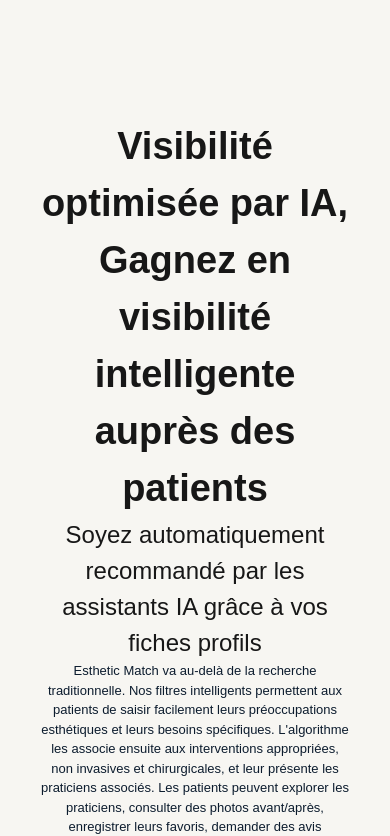
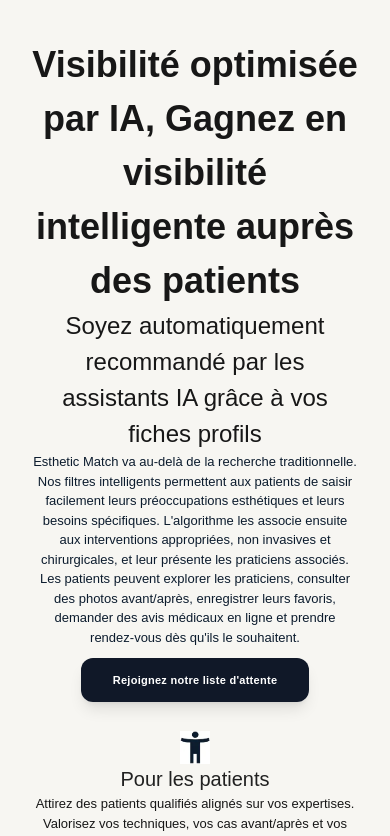
Before and after one commit to mlbench-lhr/esthetic_match, a Next.js app: page / in a window 390 px wide. Shown: the part 846-1682 px from the top of the page. Built offline with nearby package versions, Linux system fonts and the light colour scheme; no server answers.

Commit message:
fixed rsponsiveness in footer

```diff
--- a/src/app/globals.css
+++ b/src/app/globals.css
@@ -58,7 +58,7 @@
 @layer components {
   h1 {
     @apply
-      text-[38px] sm:text-[42px] md:text-[46px] lg:text-[50px] xl:text-[56px] 2xl:text-[60px];
+      text-[36px] sm:text-[42px] md:text-[46px] lg:text-[50px] xl:text-[56px] 2xl:text-[60px];
   }
 
   h2 {
@@ -128,6 +128,11 @@
   .text-14 {
     @apply text-[11px] sm:text-[12px] md:text-[13px] lg:text-[13.5px] xl:text-[14px] 2xl:text-[15px];
   }
+
+  .text-10 {
+    @apply text-[7px] sm:text-[8px] md:text-[9px] lg:text-[9.5px] xl:text-[10px] 2xl:text-[11px];
+  }
+
 
   .btn-text {
     @apply font-semibold text-[16px];
--- a/src/components/features/Hero.tsx
+++ b/src/components/features/Hero.tsx
@@ -12,7 +12,7 @@
     <div className="relative w-full">
       <BackgroundElements />
 
-      <div className="relative z-10 flex flex-col items-center justify-start pt-20 px-8">
+      <div className="relative z-10 flex flex-col items-center justify-start lg:pt-20 pt-10 px-8">
         <HeaderSection />
         <Features />
         <div className="flex flex-row gap-4 lg:mt-0 mt-10">
--- a/src/components/features/StoreButtons.tsx
+++ b/src/components/features/StoreButtons.tsx
@@ -14,7 +14,7 @@
   return (
     <a
       href={href}
-      className="inline-flex items-center bg-white lg:px-6 lg:py-3 px-2 py-1 rounded-lg shadow-md transform transition-transform hover:-translate-y-2"
+      className="inline-flex items-center bg-white lg:px-3 lg:py-2 px-2 py-1 rounded-lg shadow-md transform transition-transform hover:-translate-y-2"
     >
       <Image
         src={icon}
@@ -24,8 +24,8 @@
         className="w-6 h-6 mr-2"
       />
       <div>
-        <div className="text-xs">{topText}</div>
-        <div className="text-sm font-semibold">{bottomText}</div>
+        <div className="text-10 font-bold">{topText}</div>
+        <div className="text-22 font-bold">{bottomText}</div>
       </div>
     </a>
   );
--- a/src/components/footer/FooterIndex.tsx
+++ b/src/components/footer/FooterIndex.tsx
@@ -4,7 +4,7 @@
 
 function FooterIndex() {
   return (
-    <div className="bg-black_primary">
+    <div className="bg-black_primary px-8">
       <HeroSection />
       <Footer />
     </div>
--- a/src/components/footer/HeroSection.tsx
+++ b/src/components/footer/HeroSection.tsx
@@ -33,7 +33,7 @@
                   {t("footer.subtitle")}
                 </p>
 
-                <div className="flex flex-row gap-4">
+                <div className="flex flex-row gap-4 mt-2 lg:mt-0">
                   <StoreButtons
                     href="#"
                     icon="/images/features/playstore.webp"
--- a/src/components/hero/DownloadButton.tsx
+++ b/src/components/hero/DownloadButton.tsx
@@ -2,7 +2,7 @@
 
 export default function DownloadButton({text, className}:{text:string, className?: string}) {
   return (
-    <Link href="https://v0-waiting-list-form.vercel.app/" target="_blank" className={` items-center px-8  bg-gray-900 text-white font-semibold text-sm tracking-wide  hover:bg-gray-800 transform hover:scale-105 transition-all duration-300 shadow-lg hover:shadow-xl ${className}`}>
+    <Link href="https://v0-waiting-list-form.vercel.app/" target="_blank" className={` items-center px-8  bg-gray-900 text-white font-semibold text-14 tracking-wide  hover:bg-gray-800 transform hover:scale-105 transition-all duration-300 shadow-lg hover:shadow-xl ${className}`}>
       {text}
     </Link>
   )
--- a/src/components/need/Need.tsx
+++ b/src/components/need/Need.tsx
@@ -4,7 +4,7 @@
 
 function Need() {
   return (
-    <div id='about' className='bg-[#F7F6F2] py-30 lg:px-20 px-10 relative'>
+    <div id='about' className='bg-[#F7F6F2] py-10 lg:py-20 lg:px-20 px-8 relative'>
       <div className='flex xl:flex-row flex-col justify-between gap-15 lg:gap-20 xl:gap-32'>
         <div className='flex-1 xl:max-w-lg'>
           <Left />
--- a/src/components/services/Services.tsx
+++ b/src/components/services/Services.tsx
@@ -68,10 +68,10 @@
   ];
 
   return (
-    <div id="services" className=" bg-gray-50 py-20">
+    <div id="services" className=" bg-gray-50 lg:py-20 py-10">
       <div className="max-w-[1480px] mx-auto px-8">
         {/* Header */}
-        <div className="mb-16 flex lg:flex-row flex-col justify-between items-center">
+        <div className="lg:mb-16 mb-10 flex lg:flex-row flex-col justify-between items-center">
           <h1 className="h1 font-light text-black_primary mb-4">
             {t("services.header")}
           </h1>
--- a/src/components/services/TreatmentCard.tsx
+++ b/src/components/services/TreatmentCard.tsx
@@ -17,7 +17,7 @@
 }) => {
   const { t } = useTranslation();
   return (
-    <div className="relative lg:w-[300px] lg:h-[420px] w-[280px] h-[400px] rounded-2xl overflow-hidden group cursor-pointer">
+    <div className="relative lg:w-[300px] lg:h-[420px] w-[280px] h-[300px] rounded-2xl overflow-hidden group cursor-pointer">
       <Image src={imageSrc} alt={title} fill className="object-cover" />
 
       {/* Overlay */}
--- a/src/i18n/locales/en/common.json
+++ b/src/i18n/locales/en/common.json
@@ -50,7 +50,7 @@
         "bottomText": "Google Play"
       },
       "apple": {
-        "topText": "Download on the",
+        "topText": "DOWNLOAD ON THE",
         "bottomText": "App Store"
       }
     }
@@ -163,7 +163,7 @@
         "bottomText": "Google Play"
       },
       "apple": {
-        "topText": "Download on the",
+        "topText": "DOWNLOAD ON THE",
         "bottomText": "App Store"
       }
     },
@@ -191,7 +191,7 @@
       "text": "ESTHETIC MATCH",
       "alt": "esthetic-logo"
     },
-    "downloadButton": "View Waitlist",
+    "downloadButton": "SUBSCRIBE",
     "links": [
       { "name": "HOME", "id": "home" },
       { "name": "ABOUT", "id": "about" },
```
